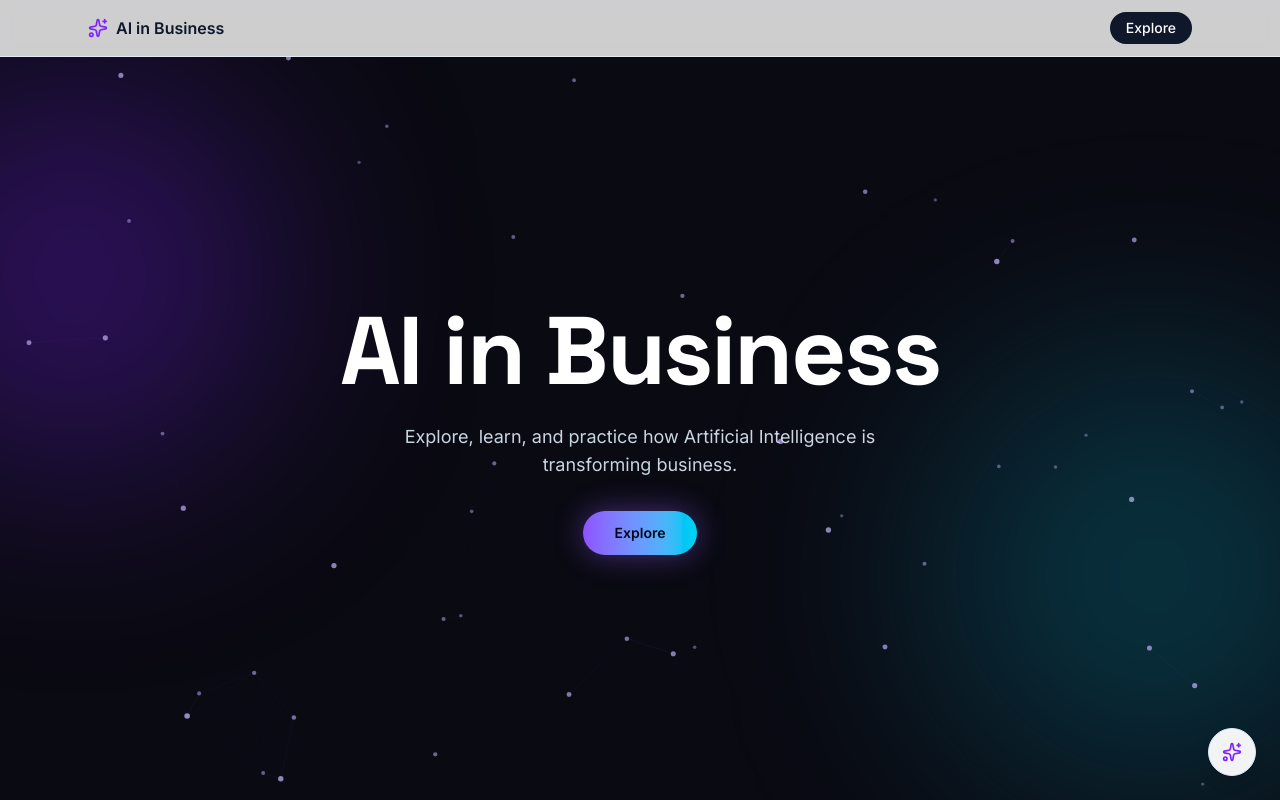
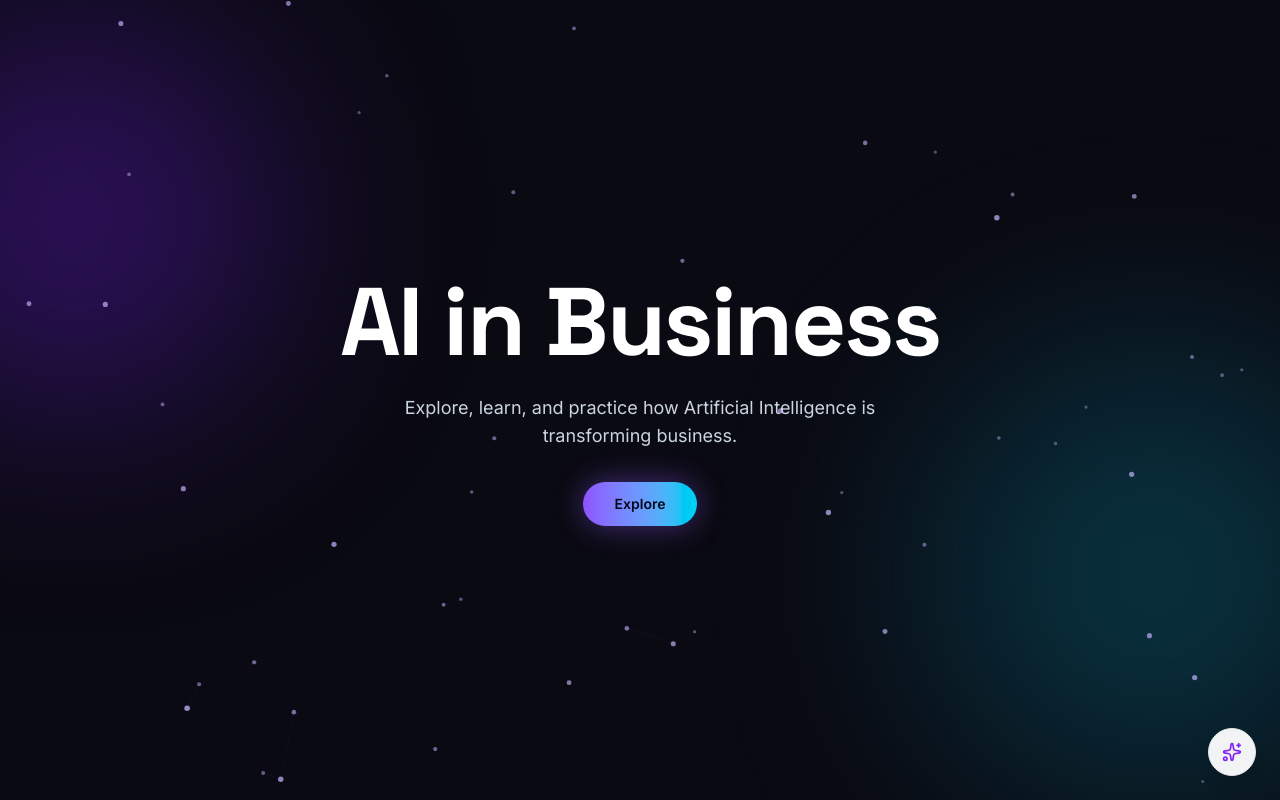
Before and after one commit to Aman-0402/AI-World, a React (Vite) app: page / in a window 1280 px wide. Built offline with nearby package versions, Linux system fonts and the light colour scheme.

Commit message:
Remove navbar from landing page

```diff
--- a/src/pages/Landing.jsx
+++ b/src/pages/Landing.jsx
@@ -1,6 +1,5 @@
 import { Link } from 'react-router-dom'
 import { useRef, useState } from 'react'
-import Navbar from '../components/Navbar.jsx'
 import AIShortcuts from '../components/AIShortcuts.jsx'
 import ParticleField from '../components/ParticleField.jsx'
 
@@ -47,7 +46,6 @@ export default function Landing() {
 
   return (
     <div className="flex min-h-screen flex-col bg-[#0a0a12]">
-      <Navbar />
       <main
         ref={heroRef}
         onMouseMove={handleMouseMove}
```
